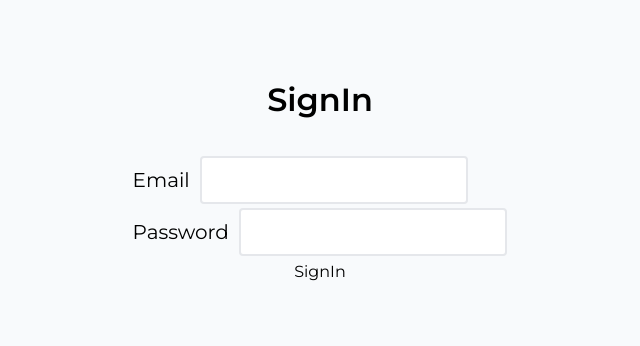
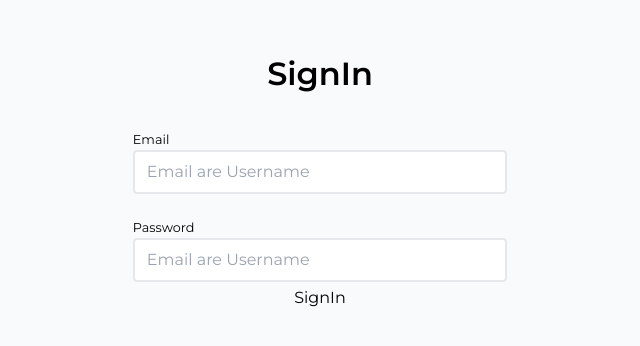
Before and after one commit to PawaOx4th/react-ts-e-commerce-app, a React (Vite) app: page /signIn in a window 1280 px wide. Shown: the part 220-566 px from the top of the page, without its empty margins (0-640 px from the left). Built offline with nearby package versions, Linux system fonts and the light colour scheme.

Commit message:
refactor: 💡 Styling lable and input
type password and email.

```diff
--- a/src/components/FormTemplate.tsx
+++ b/src/components/FormTemplate.tsx
@@ -18,7 +18,7 @@ const Container = styled.div<ContainerStylePropTypes>`
   gap: 2rem;
   background-color: ${(props) => props.bgColor ?? "#f8fafc"};
   height: 100%;
-  width: auto;
+  width: 100%;
   padding: 2rem;
   border-radius: 6px;
 `
@@ -48,40 +48,75 @@ function FormTemplate({
         <TitleText>{title}</TitleText>
       </div>
       <form
-        className={clsx("flex", "flex-col", "gap-1")}
+        className={clsx("flex", "flex-col", "gap-1", "w-full sm:w-[65%]")}
         onSubmit={(e) => {
           e.preventDefault()
           onSubmit(email, password)
         }}
       >
-        <Label htmlFor={emailId}>
-          Email &nbsp;
+        <div className='block relative'>
           <Input
             type='email'
             name=''
             id={emailId}
             required
             value={email}
+            placeholder={"Email are Username"}
             onChange={(e) => {
               onChange(e.target.value, "email")
             }}
+            className={clsx(
+              "peer",
+              "py-2 px-3 rounded outline-none mt-5",
+              "border-2 border-solid focus:border-main-primary",
+              "w-full",
+            )}
           />
-        </Label>
+          <Label
+            htmlFor={emailId}
+            className={clsx(
+              "text_small",
+              "absolute top-0 left-0",
+              "peer-placeholder-shown:font-normal font-medium",
+              "transition-all",
+              "peer-focus:text-main-primary peer-focus:uppercase",
+            )}
+          >
+            Email &nbsp;
+          </Label>
+        </div>
 
-        <Label htmlFor={passwordId}>
-          Password &nbsp;
+        <div className='block relative mt-5'>
           <Input
             type='password'
             name=''
             id={passwordId}
-            minLength={6}
             required
             value={password}
+            placeholder={"Email are Username"}
             onChange={(e) => {
               onChange(e.target.value, "password")
             }}
+            className={clsx(
+              "peer",
+              "py-2 px-3 rounded outline-none mt-5",
+              "border-2 border-solid focus:border-main-primary",
+              "w-full",
+            )}
           />
-        </Label>
+          <Label
+            htmlFor={passwordId}
+            className={clsx(
+              "text_small",
+              "absolute top-0 left-0",
+              "peer-placeholder-shown:font-normal font-medium",
+              "transition-all",
+              "peer-focus:text-main-primary peer-focus:uppercase",
+            )}
+          >
+            Password &nbsp;
+          </Label>
+        </div>
 
         <button type='submit'>{title}</button>
       </form>
--- a/src/components/atom/Input.tsx
+++ b/src/components/atom/Input.tsx
@@ -3,14 +3,15 @@ import clsx from "clsx"
 
 type InputPropsType = {} & ComponentPropsWithRef<"input">
 
-function Input({ children, ...props }: Omit<InputPropsType, "className">) {
+function Input({ children, className, ...props }: InputPropsType) {
   return (
     <input
       {...props}
-      className={clsx(
-        "py-2 px-3 rounded outline-none ",
-        "border-2 border-solid focus:border-black",
-      )}
+      className={
+        Boolean(className)
+          ? className
+          : clsx("py-2 px-3 rounded outline-none ", "border-2 border-solid focus:border-black")
+      }
     >
       {children}
     </input>
--- a/src/components/atom/Label.tsx
+++ b/src/components/atom/Label.tsx
@@ -1,9 +1,9 @@
 import clsx from "clsx"
 import { ComponentPropsWithoutRef } from "react"
 
-function Label({ children, ...props }: Omit<ComponentPropsWithoutRef<"label">, "className">) {
+function Label({ children, className, ...props }: ComponentPropsWithoutRef<"label">) {
   return (
-    <label {...props} className={clsx("text-xl")}>
+    <label {...props} className={clsx(className)}>
       {children}
     </label>
   )
--- a/src/style/index.css
+++ b/src/style/index.css
@@ -55,3 +55,10 @@ p {
     @apply text-xl;
   }
 }
+
+@layer components {
+  small,
+  .text_small {
+    font-size: 0.8rem;
+  }
+}
```
